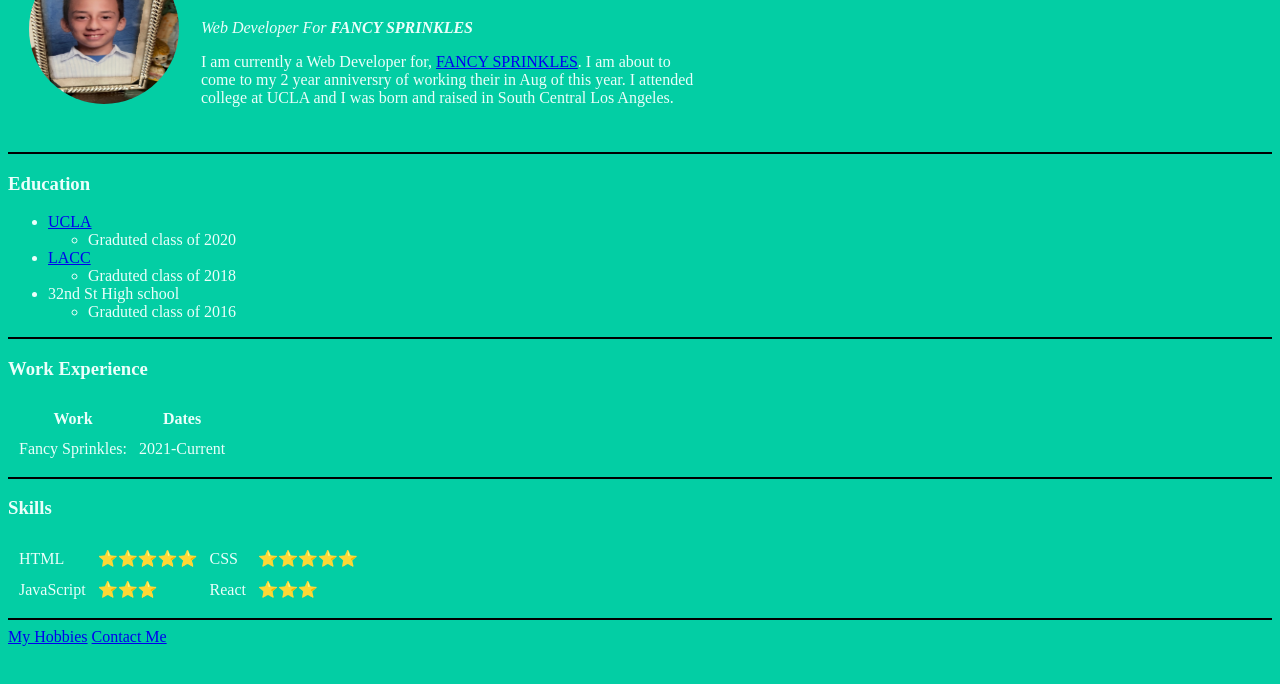
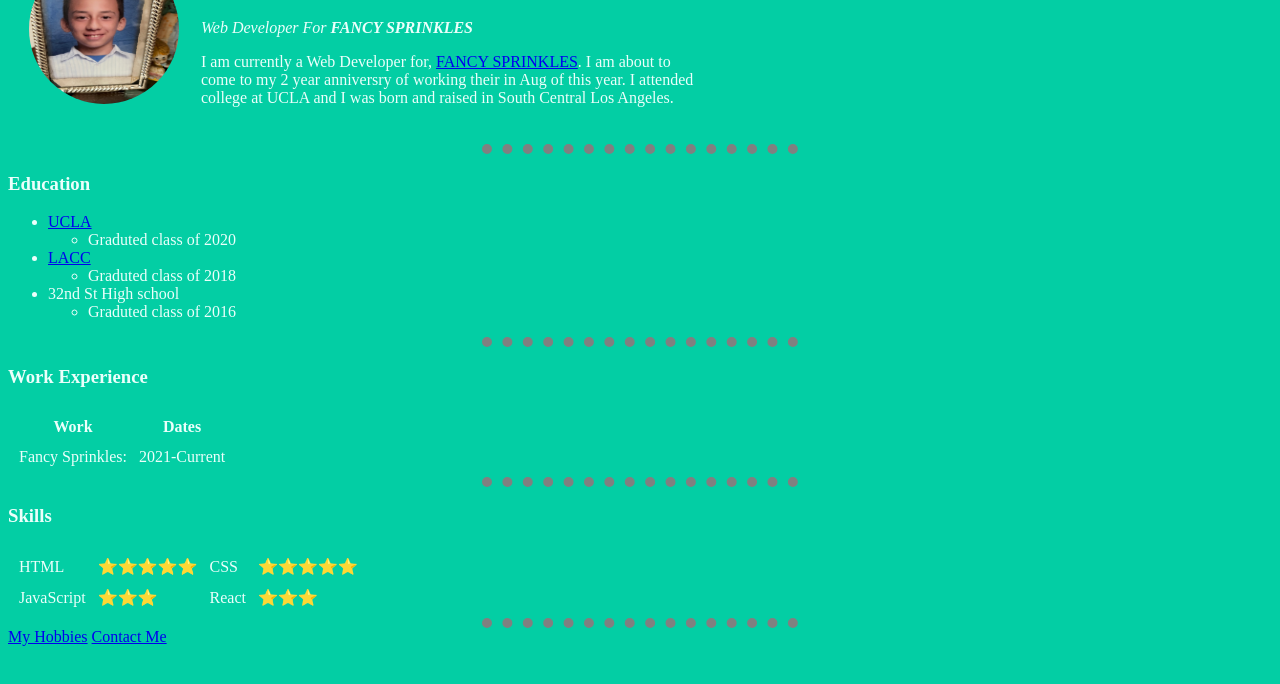
Before and after one commit to ajosvargas/personal_site_2, a plain HTML site: page index.html in a window 1280 px wide. Shown: the part 90-774 px from the top of the page. Drawn offline with Linux system fonts and the light colour scheme.

Commit message:
internal styling

```diff
--- a/index.html
+++ b/index.html
@@ -5,8 +5,12 @@
     <meta http-equiv="X-UA-Compatible" content="IE=edge">
     <meta name="viewport" content="width=device-width, initial-scale=1.0">
     <title>Alex Vargas CV</title>
+    <style>
+        body {background-color: #03CEA4; color: #EBFFFB;}
+        hr {border-style: none; border-top-style: dotted; color: gray; width: 25%; margin: 0 auto; border-width: 10px;}
+    </style>
 </head>
-<body style="background-color: #03CEA4; color: #EBFFFB;">
+<body>
     <table cellspacing="20">
         <tr>
             <td>
@@ -22,7 +26,7 @@
             </td>
         </tr>
     </table>
-    <hr size="2px" color="#000" noshade>
+    <hr>
     <div class="edu-wrapper">
         <h3>Education</h3>
         <ul>
@@ -46,7 +50,7 @@
             </li>
         </ul>
     </div>
-    <hr size="2px" color="#000" noshade>
+    <hr>
     <div class="edu-wrapper">
         <h3>Work Experience</h3>
         <table cellspacing="10">
@@ -62,7 +66,7 @@
             </tbody>
         </table>
     </div>
-    <hr size="2" color="#000" noshade>
+    <hr>
     <div class="edu-wrapper">
         <h3>Skills</h3>
         <table cellspacing="10">
@@ -80,7 +84,7 @@
             </tr>
         </table>
     </div>
-    <hr size="2px" color="#000" noshade>
+    <hr>
     <p style="display: inline;"><a href="/hobbies.html">My Hobbies</a></p>
     <p style="display: inline;"><a href="/contact-me.html">Contact Me</a></p>
 </body>
```
